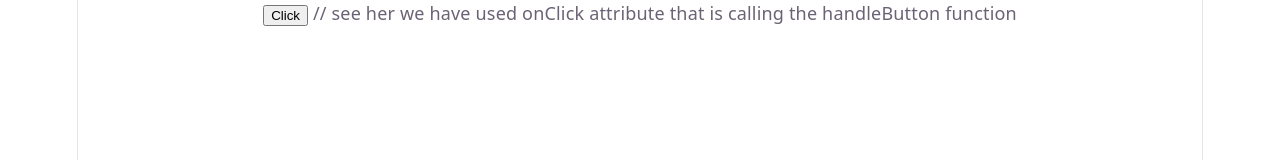
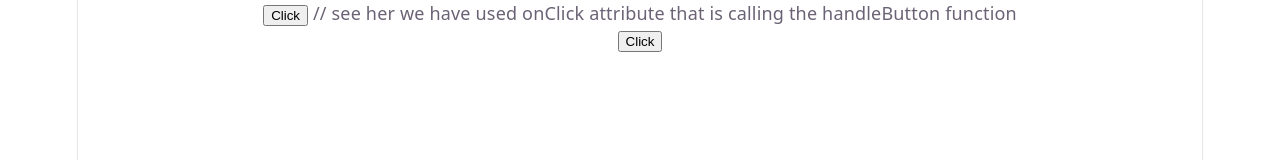
Before and after one commit to Dhathri128/React-Practice, a React (Vite) app in the folder Events/: page / in a window 1280 px wide. Shown: the top 160 px of the page. Built offline with nearby package versions, Linux system fonts and the light colour scheme.

Commit message:
Added another program where argument is passes through a function in button

```diff
--- a/Events/src/App.jsx
+++ b/Events/src/App.jsx
@@ -1,6 +1,7 @@
 
 import './App.css'
 import Event1 from './components/Event1'
+import Event2 from './components/Event2'
 
 function App() {
 
@@ -8,6 +9,7 @@ function App() {
   return (
     <>
     <Event1/>
+    <Event2/>
     </>
   )
 }
--- a/Events/src/components/Event1.jsx
+++ b/Events/src/components/Event1.jsx
@@ -1,6 +1,6 @@
 const Event1 =() =>{
     function handleButton(){
-        alert('clicked the button!');  // this is going to be displayed in the browser as an alert meassage when user clicks the button Click
+        alert('clicked the button!');  {/* this is going to be displayed in the browser as an alert meassage when user clicks the button Click*/}
     }
     return(
         <div>
--- /dev/null
+++ b/Events/src/components/Event2.jsx
@@ -0,0 +1,12 @@
+const Event2=() =>{
+    function handleButton(name){
+        alert('hello${name}');
+    }
+    return(
+        <div>
+            <button onClick={()=>handleButton("Karanam")}>Click</button>
+        </div>
+    )
+}
+
+export default Event2;
```
